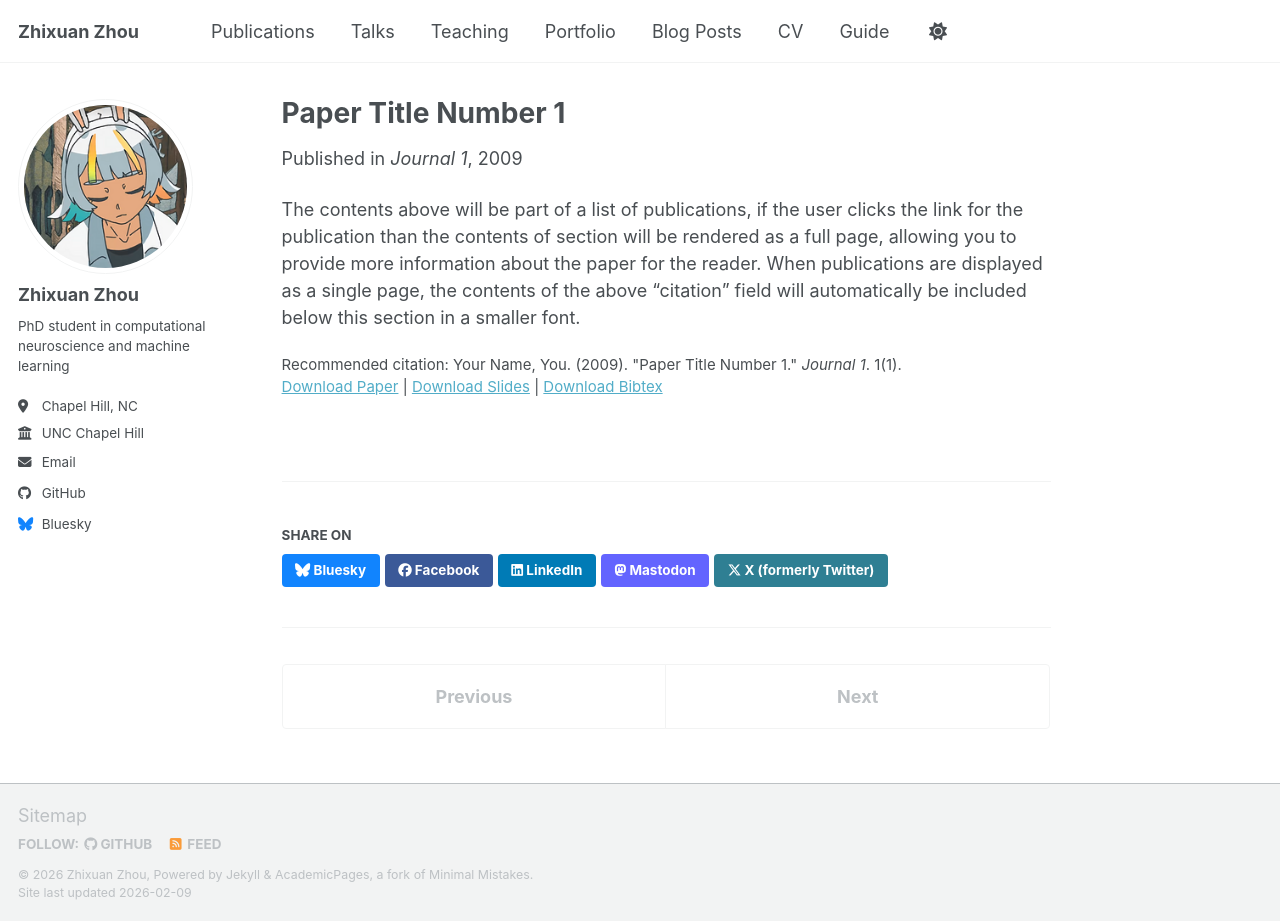
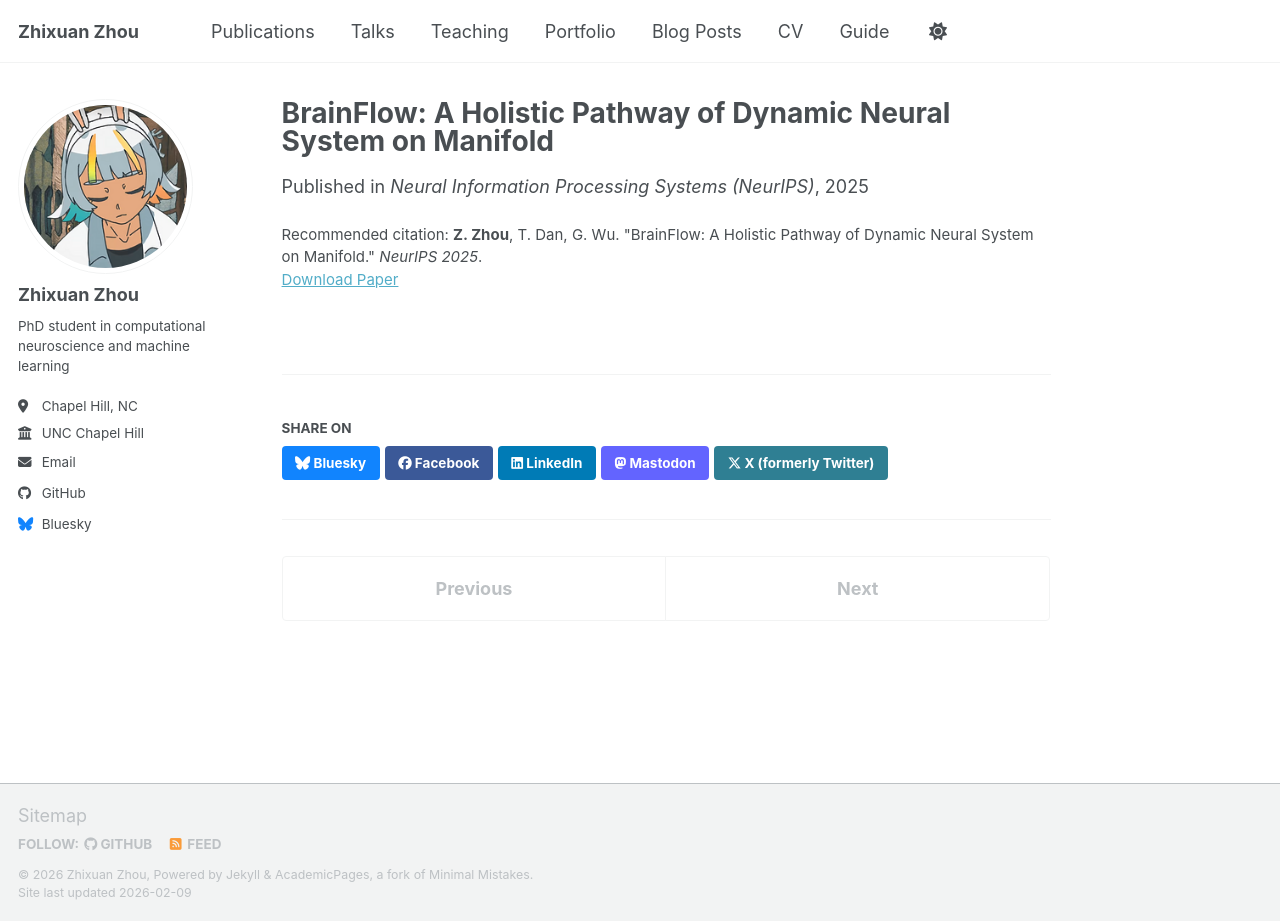
Before and after one commit to taka2223/taka2223.github.io, a Jekyll site: the page built from _publications/2009-10-01-paper-title-number-1.md, in a window 1280 px wide and 921 px high. Built offline with Jekyll 4.4.1, drawn with Linux system fonts in a browser that asks for light colours; a script bundle is joined from its source files by our own code; library files that are not in the unit come from our copies.

Commit message:
Update paper details for BrainFlow publication

```diff
--- a/_publications/2009-10-01-paper-title-number-1.md
+++ b/_publications/2009-10-01-paper-title-number-1.md
@@ -1,14 +1,10 @@
 ---
-title: "Paper Title Number 1"
+title: "BrainFlow: A Holistic Pathway of Dynamic Neural System on Manifold"
 collection: publications
-category: manuscripts
-permalink: /publication/2009-10-01-paper-title-number-1
-excerpt: 'This paper is about the number 1. The number 2 is left for future work.'
-date: 2009-10-01
-venue: 'Journal 1'
-slidesurl: 'https://academicpages.github.io/files/slides1.pdf'
-paperurl: 'https://academicpages.github.io/files/paper1.pdf'
-bibtexurl: 'https://academicpages.github.io/files/bibtex1.bib'
-citation: 'Your Name, You. (2009). &quot;Paper Title Number 1.&quot; <i>Journal 1</i>. 1(1).'
+category: conferences
+permalink: /publication/2025-brainflow-neurips
+date: 2025-12-04
+venue: 'Neural Information Processing Systems (NeurIPS)'
+paperurl: 'https://openreview.net/pdf/bc18c6d7be2a65c9c15584fad1b63927b2682bc7.pdf'
+citation: '<b>Z. Zhou</b>, T. Dan, G. Wu. &quot;BrainFlow: A Holistic Pathway of Dynamic Neural System on Manifold.&quot; <i>NeurIPS 2025</i>.'
 ---
-The contents above will be part of a list of publications, if the user clicks the link for the publication than the contents of section will be rendered as a full page, allowing you to provide more information about the paper for the reader. When publications are displayed as a single page, the contents of the above "citation" field will automatically be included below this section in a smaller font.
```
